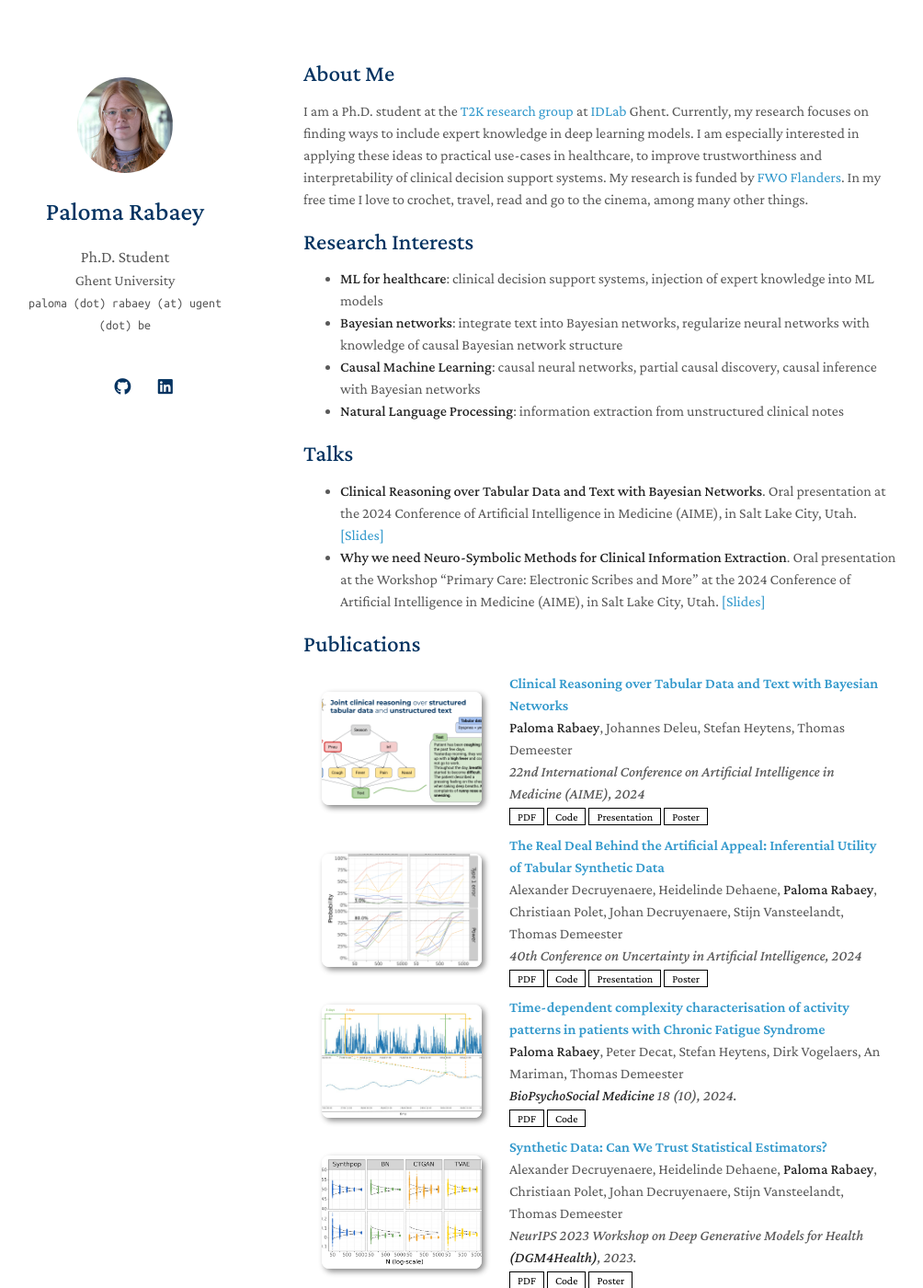
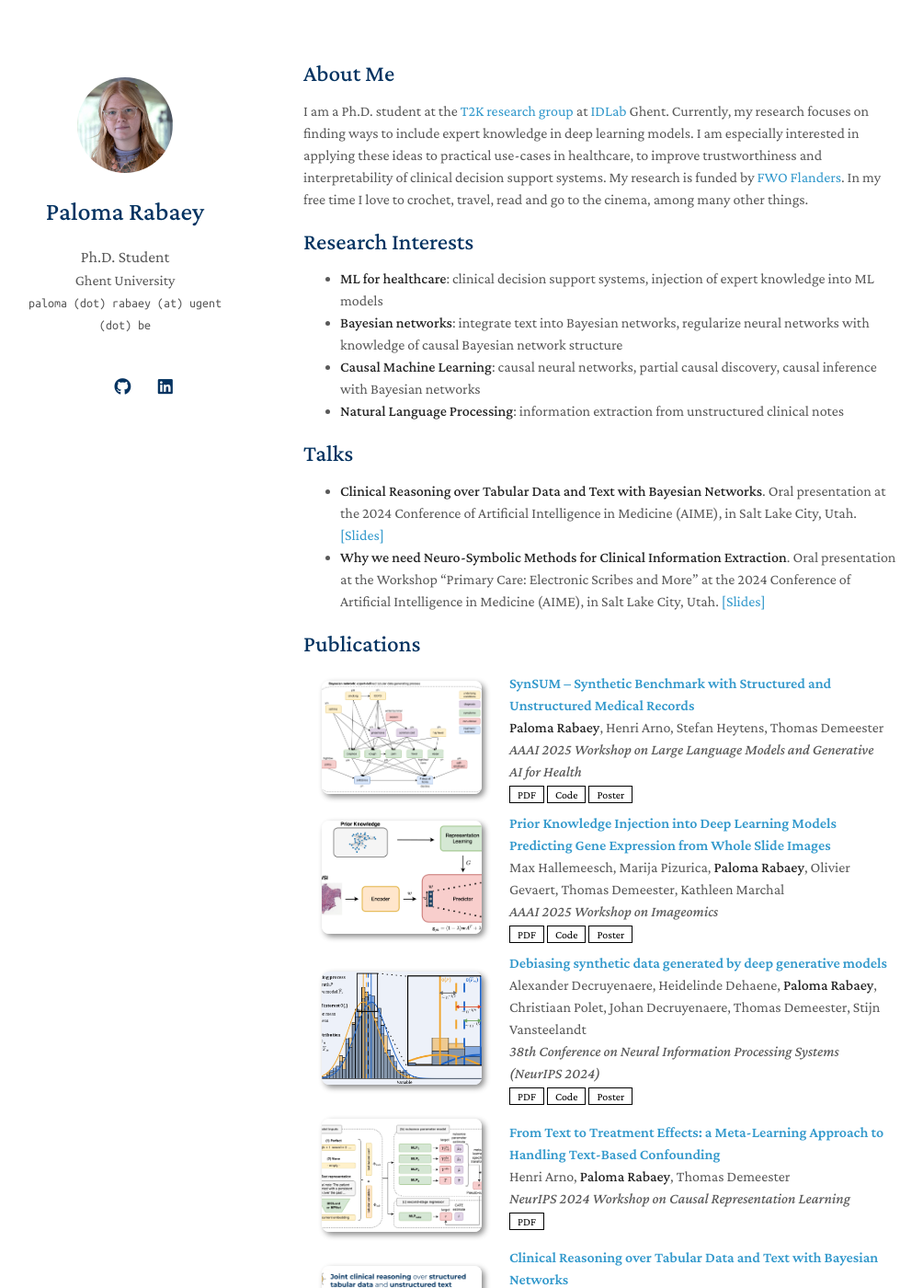
Before and after one commit to prabaey/prabaey.github.io, a Jekyll site: the page built from index.md, in a window 1280 px wide and 1400 px high. Shown: the whole window at 92% size, without its empty margins (140-1144 px from the left). Built offline with Jekyll 4.4.1, drawn with Linux system fonts in a browser that asks for light colours; nearby versions of some CDN libraries; a style sheet for code colours, icons or effects is not loaded; our own code applies the rules of GitHub Pages for plain Markdown files.

Commit message:
add AAAI and neurips papers

```diff
--- a/_config.yml
+++ b/_config.yml
@@ -20,6 +20,9 @@ poster_link_UAI: assets/files/poster_UAI.pdf
 pres_link_BN_text: assets/files/presentation_AIME.pptx
 pres_link_BN_CIE: assets/files/presentation_workshop_AIME.pptx
 pres_link_UAI: assets/files/presentation_UAI.pdf
+poster_link_syndara_neurips: assets/img/syndara_neurips_2024_poster.png
+poster_link_AAAI: assets/files/poster_AAAI_GenAI4Health.pdf
+poster_link_AAAI_max: assets/files/poster_AAAI_Imageomics.pdf
 github_link: https://github.com/prabaey/
 linkedin: https://www.linkedin.com/in/paloma-rabaey-3a29091a2
 
--- a/_includes/publications.md
+++ b/_includes/publications.md
@@ -2,6 +2,88 @@
 
 <div class="publications">
 <ol class="bibliography">
+
+<li>
+<div class="pub-row">
+
+  <div class="col-sm-3 abbr" style="position: relative;padding-right: 15px;padding-left: 15px;">
+    <img src="assets/img/synsum.png" class="teaser img-fluid z-depth-1">
+  </div>
+
+  <div class="col-sm-9" style="position: relative;width: 100%;padding-right: 15px;padding-left: 20px;">
+    <div class="title"><a href="https://arxiv.org/pdf/2409.08936">SynSUM – Synthetic Benchmark with Structured and Unstructured Medical Records</a></div>
+    <div class="author"><strong>Paloma Rabaey</strong>, Henri Arno, Stefan Heytens, Thomas Demeester</div>
+    <div class="periodical"><em> AAAI 2025 Workshop on Large Language Models and Generative AI for Health </em></div>
+    <div class="links">
+      <a href="https://arxiv.org/pdf/2409.08936" class="btn btn-sm z-depth-0" role="button" target="_blank" style="font-size:12px;">PDF</a>
+      <a href="https://github.com/prabaey/synsum" class="btn btn-sm z-depth-0" role="button" target="_blank" style="font-size:12px;">Code</a>
+      <a href="{{ site.poster_link_AAAI }}" class="btn btn-sm z-depth-0" role="button" target="_blank" style="font-size:12px;">Poster</a>
+      <!-- <strong><i style="color:#e74d3c">Poster Presentation</i></strong> -->
+    </div>
+  </div>
+</div>
+</li>
+
+<li>
+<div class="pub-row">
+
+  <div class="col-sm-3 abbr" style="position: relative;padding-right: 15px;padding-left: 15px;">
+    <img src="assets/img/prior_knowledge_max.PNG" class="teaser img-fluid z-depth-1">
+  </div>
+
+  <div class="col-sm-9" style="position: relative;width: 100%;padding-right: 15px;padding-left: 20px;">
+    <div class="title"><a href="https://arxiv.org/abs/2501.14056">Prior Knowledge Injection into Deep Learning Models Predicting Gene Expression from Whole Slide Images</a></div>
+    <div class="author">Max Hallemeesch, Marija Pizurica, <strong>Paloma Rabaey</strong>, Olivier Gevaert, Thomas Demeester, Kathleen Marchal</div>
+    <div class="periodical"><em> AAAI 2025 Workshop on Imageomics </em></div>
+    <div class="links">
+      <a href="https://arxiv.org/abs/2501.14056" class="btn btn-sm z-depth-0" role="button" target="_blank" style="font-size:12px;">PDF</a>
+      <a href="https://github.com/MaxHallemeesch/PRALINE" class="btn btn-sm z-depth-0" role="button" target="_blank" style="font-size:12px;">Code</a>
+      <a href="{{ site.poster_link_AAAI_max }}" class="btn btn-sm z-depth-0" role="button" target="_blank" style="font-size:12px;">Poster</a>
+      <!-- <strong><i style="color:#e74d3c">Poster Presentation</i></strong> -->
+    </div>
+  </div>
+</div>
+</li>
+
+<li>
+<div class="pub-row">
+
+  <div class="col-sm-3 abbr" style="position: relative;padding-right: 15px;padding-left: 15px;">
+    <img src="assets/img/syndara_neurips_2024_poster_cropped.png" class="teaser img-fluid z-depth-1">
+  </div>
+
+  <div class="col-sm-9" style="position: relative;width: 100%;padding-right: 15px;padding-left: 20px;">
+    <div class="title"><a href="https://arxiv.org/pdf/2411.04216">Debiasing synthetic data generated by deep generative models</a></div>
+    <div class="author">Alexander Decruyenaere, Heidelinde Dehaene, <strong>Paloma Rabaey</strong>, Christiaan Polet, Johan Decruyenaere, Thomas Demeester, Stijn Vansteelandt</div>
+    <div class="periodical"><em> 38th Conference on Neural Information Processing Systems (NeurIPS 2024) </em></div>
+    <div class="links">
+      <a href="https://arxiv.org/pdf/2411.04216" class="btn btn-sm z-depth-0" role="button" target="_blank" style="font-size:12px;">PDF</a>
+      <a href="https://github.com/syndara-lab/debiased-generation" class="btn btn-sm z-depth-0" role="button" target="_blank" style="font-size:12px;">Code</a>
+      <a href="{{ site.poster_link_syndara_neurips }}" class="btn btn-sm z-depth-0" role="button" target="_blank" style="font-size:12px;">Poster</a>
+      <!-- <strong><i style="color:#e74d3c">Poster Presentation</i></strong> -->
+    </div>
+  </div>
+</div>
+</li>
+
+<li>
+<div class="pub-row">
+
+  <div class="col-sm-3 abbr" style="position: relative;padding-right: 15px;padding-left: 15px;">
+    <img src="assets/img/text_treatment_henri.png" class="teaser img-fluid z-depth-1">
+  </div>
+
+  <div class="col-sm-9" style="position: relative;width: 100%;padding-right: 15px;padding-left: 20px;">
+    <div class="title"><a href="https://arxiv.org/abs/2409.15503">From Text to Treatment Effects: a Meta-Learning Approach to Handling Text-Based Confounding</a></div>
+    <div class="author">Henri Arno, <strong>Paloma Rabaey</strong>, Thomas Demeester</div>
+    <div class="periodical"><em> NeurIPS 2024 Workshop on Causal Representation Learning </em></div>
+    <div class="links">
+      <a href="https://arxiv.org/abs/2409.15503" class="btn btn-sm z-depth-0" role="button" target="_blank" style="font-size:12px;">PDF</a>
+      <!-- <strong><i style="color:#e74d3c">Poster Presentation</i></strong> -->
+    </div>
+  </div>
+</div>
+</li>
 
 <li>
 <div class="pub-row">
```
Also changed, not shown: assets/img/prior_knowledge_max.PNG (added), assets/img/syndara_neurips_2024_poster.png (added), assets/img/syndara_neurips_2024_poster_cropped.png (added), assets/img/synsum.png (added), assets/img/text_treatment_henri.png (added), 2 other files.
